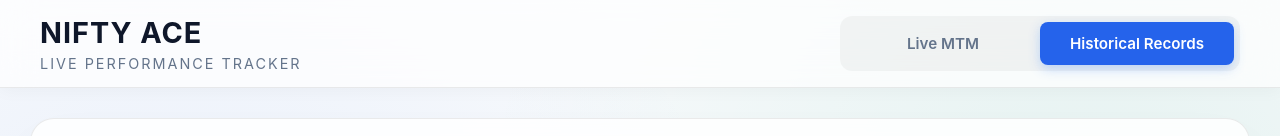
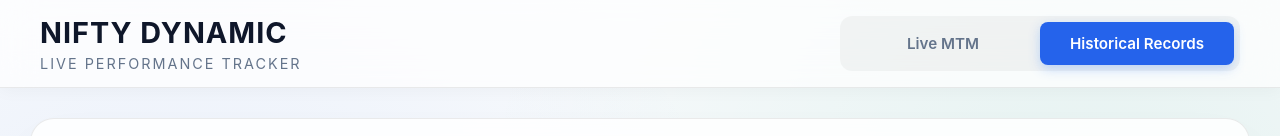
Before and after one commit to Rajnish-Bansal/Algo-performance-tracker, a React (Vite) app: page /history in a window 1280 px wide. Shown: the top 136 px of the page. Built offline with nearby package versions, Linux system fonts and the light colour scheme; no server answers.

Commit message:
Update tracker to Nifty Dynamic strategy and remove Status column

```diff
--- a/src/App.jsx
+++ b/src/App.jsx
@@ -9,7 +9,7 @@ function App() {
       <header className="app-header">
         <div className="header-content">
           <div>
-            <h1 style={{margin: 0, fontSize: '1.8rem', letterSpacing: '1px'}}>NIFTY ACE</h1>
+            <h1 style={{margin: 0, fontSize: '1.8rem', letterSpacing: '1px'}}>NIFTY DYNAMIC</h1>
             <p style={{margin: '5px 0 0 0', color: 'var(--text-secondary)', fontSize: '0.9rem', textTransform: 'uppercase', letterSpacing: '2px'}}>Live Performance Tracker</p>
           </div>
 
--- a/src/components/HistoryView.jsx
+++ b/src/components/HistoryView.jsx
@@ -219,7 +219,6 @@ export default function HistoryView() {
             <tr>
               <th style={{width: '50px'}}>Sl No</th>
               <th>Date</th>
-              <th>Status</th>
               <th>Min MTM</th>
               <th>Max MTM</th>
               <th>Total P&L</th>
@@ -230,7 +229,6 @@ export default function HistoryView() {
               <tr key={idx}>
                 <td style={{color: 'var(--text-secondary)'}}>{idx + 1}</td>
                 <td>{new Date(trade.date).toLocaleDateString('en-IN', { day: '2-digit', month: 'short', year: 'numeric' })}</td>
-                <td><span className="table-status">{trade.status.replace(/_/g, ' ')}</span></td>
                 <td className="text-loss">{Number(trade.min_mtm).toFixed(2)}</td>
                 <td className="text-profit">{Number(trade.max_mtm).toFixed(2)}</td>
                 <td>
```
